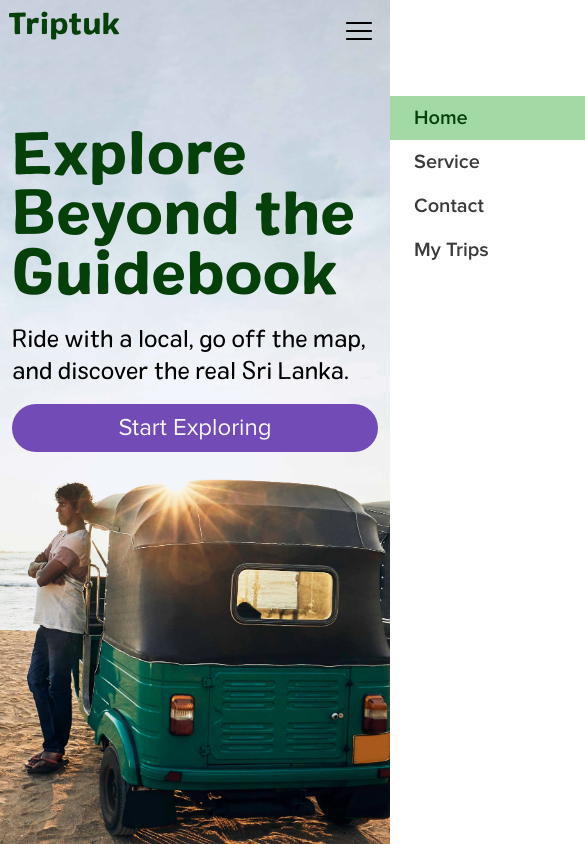
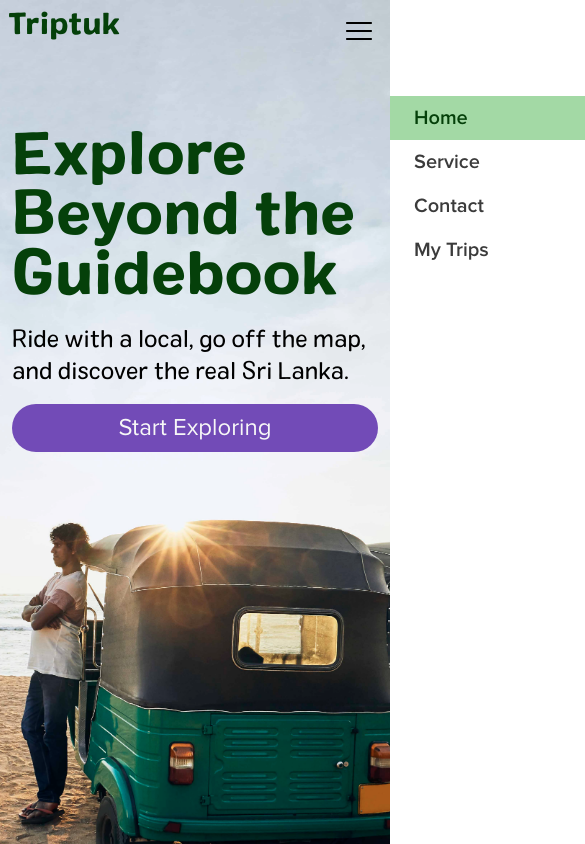
Before and after one commit to Redher012/tripTuk-Next.js, a Next.js app: page / in a window 390 px wide. Shown: the top 844 px of the page, 585 px wide, since content can reach past the window. Built offline with nearby package versions, Linux system fonts and the light colour scheme.

Commit message:
Finally fixed the mobile navigation and the first section sizing

```diff
--- a/src/app/components/Navigation.js
+++ b/src/app/components/Navigation.js
@@ -1,5 +1,5 @@
 "use client";
-import { useState } from "react";
+import { useEffect, useRef, useState } from "react";
 import { usePathname, useRouter } from "next/navigation";
 import Link from "next/link";
 import clsx from "clsx";
@@ -11,8 +11,26 @@ const Navigation = () => {
 
   const router = useRouter();
 
+  const menuRef = useRef(null);
+
+  useEffect(() => {
+    const handleClickOutside = (event) => {
+      if (
+        burgerNavOpen &&
+        menuRef.current &&
+        !menuRef.current.contains(event.target)
+      ) {
+        setBurgerNavOpen(false);
+      }
+    };
+    document.addEventListener("mousedown", handleClickOutside);
+    return () => {
+      document.removeEventListener("mousedown", handleClickOutside);
+    };
+  }, [burgerNavOpen]);
+
   return (
-    <nav className="w-full absolute top-0 left-1/2 -translate-x-1/2 flex items-center justify-between p-2 max-w-7xl bg-transparent z-30">
+    <nav className="w-full absolute top-0 left-0 right-0 flex items-center justify-between p-2 max-w-7xl bg-transparent z-30">
       <div className="cursor-pointer" onClick={() => router.push("/")}>
         <h2 className="text-primary-900 font-bold text-3xl">Triptuk</h2>
       </div>
@@ -27,8 +45,9 @@ const Navigation = () => {
 
       {/* Nav menu */}
       <div
+        ref={menuRef}
         className={clsx(
-          "absolute top-0 right-0 h-screen w-3/5 sm:w-3/5 md:relative md:h-auto md:w-auto transition-all duration-300 ease-in-out",
+          "fixed top-0 right-0 h-screen w-3/5 sm:w-3/5 md:relative md:h-auto md:w-auto transition-all duration-300 ease-in-out",
           "md:translate-x-0 md:bg-transparent md:flex md:items-center",
           burgerNavOpen
             ? "translate-x-0 bg-white/80 backdrop-blur-md shadow-2xl border-l border-primary-100"
--- a/src/app/components/landing/FirstSectionIllustration.jsx
+++ b/src/app/components/landing/FirstSectionIllustration.jsx
@@ -26,8 +26,8 @@ const FirstSectionIllustration = () => {
     },
   ];
   return (
-    <section className="realative md:min-h-screen h-[900px] flex md:items-center md:pt-0 pt-32">
-      <div className="inset-0">
+    <section className="realative h-[920px] flex md:items-center md:pt-0 pt-32">
+      <div className="absolute inset-0 md:h-full h-[920px]">
         <Image
           src="/Depositphotos_379922742_XL.jpg"
           className="md:block hidden"
@@ -38,10 +38,9 @@ const FirstSectionIllustration = () => {
         />
         <Image
           src="/MobileLongFirst.jpg"
-          className="md:hidden"
-          alt="welcomePiture"
+          className="md:hidden object-cover"
+          alt="welcome Piture Mobile"
           fill
-          style={{ objectFit: "cover" }}
           priority
         />
       </div>
--- a/src/app/layout.js
+++ b/src/app/layout.js
@@ -35,16 +35,18 @@ export const metadata = {
 
 export default function RootLayout({ children }) {
   return (
-    <html lang="en">
+    <html lang="en" className="overflow-x-hidden max-w-screen">
       <head>
         <meta name="grammarly" content="false" />
       </head>
-      <body>
-        <PayPalProviderWrapper>
-          <Navigation />
-          {children}
-          <Footer />
-        </PayPalProviderWrapper>
+      <body className="overflow-x-hidden min-h-screen">
+        <div className="overflow-hidden min-h-screen">
+          <PayPalProviderWrapper>
+            <Navigation />
+            {children}
+            <Footer />
+          </PayPalProviderWrapper>
+        </div>
       </body>
     </html>
   );
```
